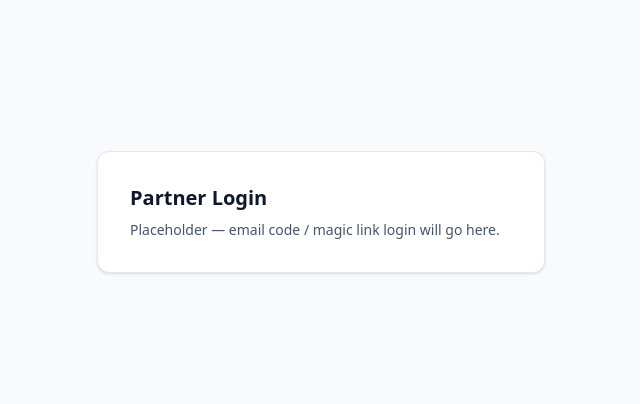
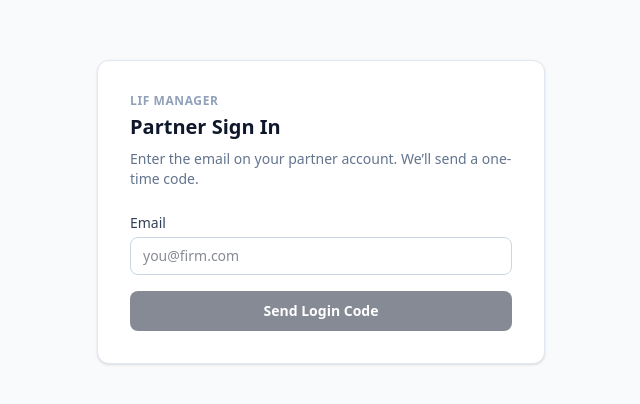
Before and after one commit to robertk-star/lif-manager, a Next.js app: page /partner/login in a window 1280 px wide. Shown: the part 188-592 px from the top of the page, without its empty margins (319-959 px from the left). Built offline with nearby package versions, Linux system fonts and the light colour scheme.

Commit message:
Implement partner email code login page

```diff
--- a/app/partner/login/page.tsx
+++ b/app/partner/login/page.tsx
@@ -1,11 +1,142 @@
+"use client";
+
+import { useState } from "react";
+import { useRouter } from "next/navigation";
+
 export default function PartnerLoginPage() {
+  const router = useRouter();
+  const [step, setStep] = useState<"email" | "code">("email");
+  const [email, setEmail] = useState("");
+  const [code, setCode] = useState("");
+  const [loading, setLoading] = useState(false);
+  const [error, setError] = useState<string | null>(null);
+  const [info, setInfo] = useState<string | null>(null);
+
+  async function requestCode(e: React.FormEvent) {
+    e.preventDefault();
+    setLoading(true);
+    setError(null);
+    setInfo(null);
+    try {
+      const res = await fetch("/api/partner/request-login", {
+        method: "POST",
+        headers: { "Content-Type": "application/json" },
+        body: JSON.stringify({ email }),
+      });
+      const data = await res.json().catch(() => ({}));
+      if (!res.ok) {
+        setError(data.error ?? "Could not send code.");
+        return;
+      }
+      setInfo("If that email is registered, a 6-digit code was sent. Check your inbox.");
+      setStep("code");
+    } catch {
+      setError("Network error.");
+    } finally {
+      setLoading(false);
+    }
+  }
+
+  async function verifyCode(e: React.FormEvent) {
+    e.preventDefault();
+    setLoading(true);
+    setError(null);
+    try {
+      const res = await fetch("/api/partner/verify-login-code", {
+        method: "POST",
+        headers: { "Content-Type": "application/json" },
+        body: JSON.stringify({ email, code }),
+      });
+      const data = await res.json().catch(() => ({}));
+      if (!res.ok) {
+        setError(data.error ?? "Invalid code.");
+        return;
+      }
+      router.push(data.redirectTo ?? "/partner/leads");
+    } catch {
+      setError("Network error.");
+    } finally {
+      setLoading(false);
+    }
+  }
+
   return (
     <main className="flex min-h-screen items-center justify-center bg-slate-50 px-4">
       <div className="w-full max-w-md rounded-xl border border-slate-200 bg-white p-8 shadow-sm">
-        <h1 className="text-xl font-bold text-slate-900">Partner Login</h1>
-        <p className="mt-2 text-sm text-slate-600">
-          Placeholder — email code / magic link login will go here.
+        <p className="text-xs font-semibold uppercase tracking-wider text-slate-400">
+          LIF Manager
         </p>
+        <h1 className="mt-1 text-xl font-bold text-slate-900">Partner Sign In</h1>
+        <p className="mt-2 text-sm text-slate-500">
+          Enter the email on your partner account. We’ll send a one-time code.
+        </p>
+
+        {step === "email" ? (
+          <form onSubmit={requestCode} className="mt-6 space-y-4">
+            <div>
+              <label htmlFor="email" className="mb-1 block text-sm font-medium text-slate-700">
+                Email
+              </label>
+              <input
+                id="email"
+                type="email"
+                required
+                value={email}
+                onChange={(e) => setEmail(e.target.value)}
+                className="w-full rounded-lg border border-slate-300 px-3 py-2 text-sm"
+                placeholder="you@firm.com"
+              />
+            </div>
+            {error && <p className="text-sm text-red-600">{error}</p>}
+            <button
+              type="submit"
+              disabled={loading || !email}
+              className="w-full rounded-lg bg-slate-900 px-4 py-2.5 text-sm font-semibold text-white hover:bg-slate-800 disabled:opacity-50"
+            >
+              {loading ? "Sending…" : "Send Login Code"}
+            </button>
+          </form>
+        ) : (
+          <form onSubmit={verifyCode} className="mt-6 space-y-4">
+            {info && <p className="text-sm text-slate-600">{info}</p>}
+            <div>
+              <label htmlFor="code" className="mb-1 block text-sm font-medium text-slate-700">
+                6-digit code
+              </label>
+              <input
+                id="code"
+                inputMode="numeric"
+                pattern="[0-9]*"
+                maxLength={6}
+                required
+                value={code}
+                onChange={(e) => setCode(e.target.value.replace(/\D/g, ""))}
+                className="w-full rounded-lg border border-slate-300 px-3 py-2 text-center text-lg tracking-widest"
+                placeholder="000000"
+              />
+            </div>
+            {error && <p className="text-sm text-red-600">{error}</p>}
+            <button
+              type="submit"
+              disabled={loading || code.length !== 6}
+              className="w-full rounded-lg bg-slate-900 px-4 py-2.5 text-sm font-semibold text-white hover:bg-slate-800 disabled:opacity-50"
+            >
+              {loading ? "Verifying…" : "Sign In"}
+            </button>
+            <button
+              type="button"
+              onClick={() => {
+                setStep("email");
+                setCode("");
+                setError(null);
+                setInfo(null);
+              }}
+              className="w-full text-sm text-slate-500 hover:text-slate-800"
+            >
+              Use a different email
+            </button>
+          </form>
+        )}
       </div>
     </main>
   );
```
